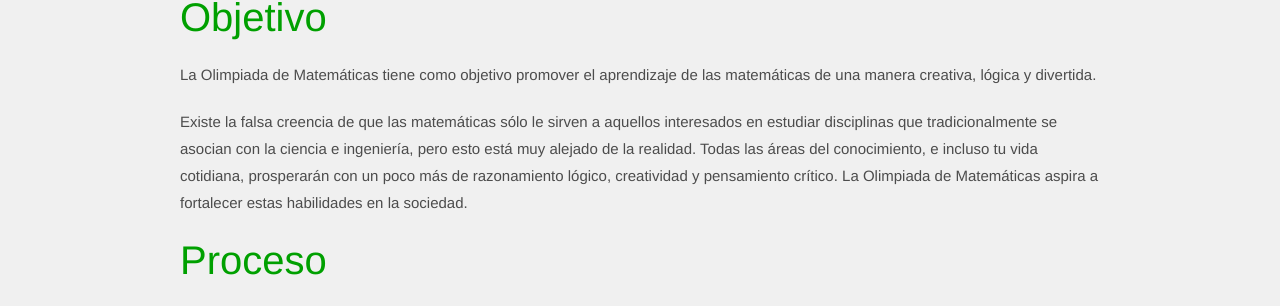
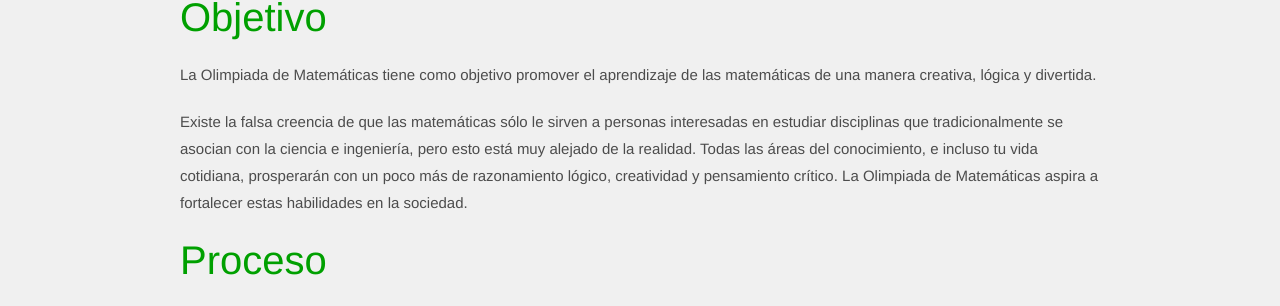
Before and after one commit to OlimpiadaMatematicasMichoacan/WOMM, a Jekyll site: the page built from _pages/convocatoria.md, in a window 1280 px wide and 900 px high, scrolled down 1239 px. Shown: the part 147-453 px from the top of the window. Built offline with Jekyll 4.4.1, drawn with Linux system fonts in a browser that asks for light colours; some of the changed lines change nothing that is shown; some of the changed text lies outside the part shown.

```diff
--- a/_pages/convocatoria.md
+++ b/_pages/convocatoria.md
@@ -52,7 +52,7 @@
 
 La Olimpiada de Matemáticas tiene como objetivo promover el aprendizaje de las matemáticas de una manera creativa, lógica y divertida.
 
-Existe la falsa creencia de que las matemáticas sólo le sirven a aquellos interesados en estudiar disciplinas que tradicionalmente se asocian con la ciencia e ingeniería, pero esto está muy alejado de la realidad. Todas las áreas del conocimiento, e incluso tu vida cotidiana, prosperarán con un poco más de razonamiento lógico, creatividad y pensamiento crítico. La Olimpiada de Matemáticas aspira a fortalecer estas habilidades en la sociedad.
+Existe la falsa creencia de que las matemáticas sólo le sirven a personas interesadas en estudiar disciplinas que tradicionalmente se asocian con la ciencia e ingeniería, pero esto está muy alejado de la realidad. Todas las áreas del conocimiento, e incluso tu vida cotidiana, prosperarán con un poco más de razonamiento lógico, creatividad y pensamiento crítico. La Olimpiada de Matemáticas aspira a fortalecer estas habilidades en la sociedad.
 
 ### <span style="color:#00a000"> Proceso</span>
 
@@ -75,7 +75,7 @@
         <div class="card-body active-bg-primary text-center px-4 py-5">
           <img src="/assets/images/levels/baby.png" height=50>
           <h4 class="mb-4">Charhaku</h4>
-          <p>Bebé</p>
+          <p>Inicial</p>
         </div>
       </div>
     </div>
@@ -95,7 +95,7 @@
         <div class="card-body active-bg-primary text-center px-4 py-5">
           <img src="/assets/images/levels/ninja.png" height=50>
           <h4 class="mb-4">Míteti</h4>
-          <p>Conocedor</p>
+          <p>Avanzado</p>
         </div>
       </div>
     </div>
```
